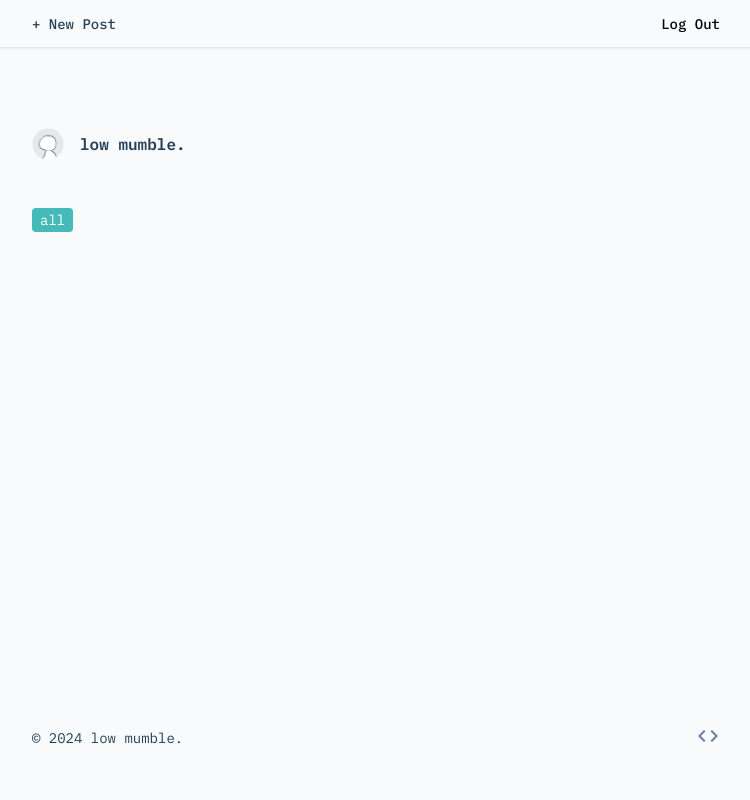
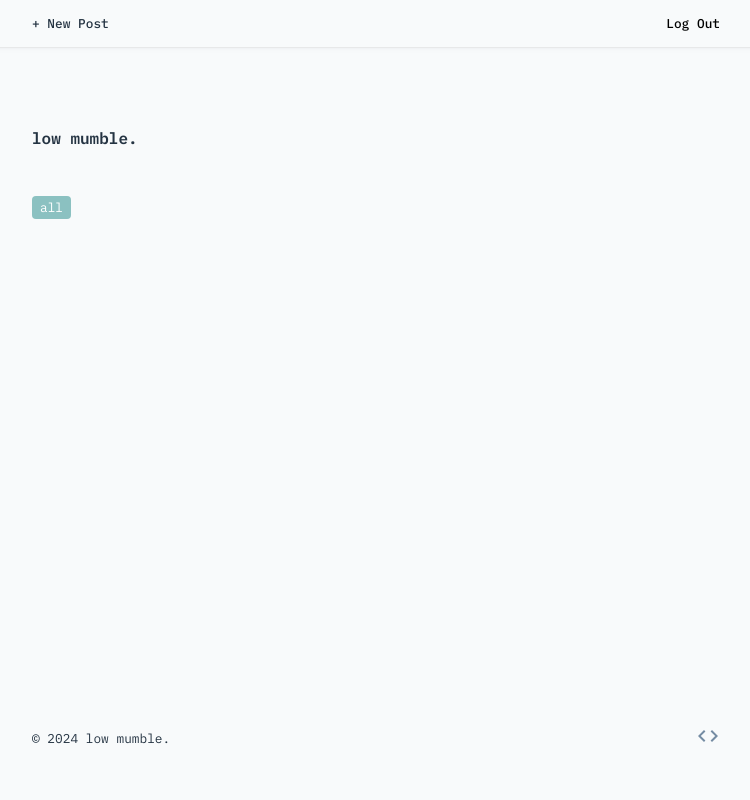
Before and after one commit to nmsalvatore/lowmumble, a Django app: page / in a window 1280 px wide. Shown: the whole page, without its empty margins (264-1014 px from the left). Run offline with Django 5.2, Linux system fonts and the light colour scheme; the visitor is signed in with stand-in values (Sample User, id 1); data that the repository does not hold is empty; style sheets or scripts are compiled from the project's sources; parts of the project's set-up code (start-up, migrations or seed data) failed here and were passed over; some libraries are stand-ins or nearby versions.

Commit message:
style: delete header image and style stuff

```diff
--- a/blog/static/blog/css/blog.css
+++ b/blog/static/blog/css/blog.css
@@ -33,7 +33,6 @@ nav.admin-bar a.new-post {
     text-decoration: none;
     font-weight: bold;
     color: var(--color-darkest);
-    margin-left: var(--size-2);
 }
 
 a {
@@ -300,6 +299,10 @@ article.post .tag-container {
     margin-bottom: var(--size-4);
 }
 
+code {
+    font-size: var(--font-size-2);
+}
+
 code,
 pre:has(code) {
     background: var(--color-light);
@@ -318,7 +321,6 @@ pre:has(code) {
 
 pre:has(code) code {
     font-family: inherit;
-    font-size: var(--font-size-2);
 }
 
 code:not(pre code) {
@@ -371,6 +373,7 @@ span.tag,
 article.post a.tag {
     background: var(--color-accent);
     color: white;
+    opacity: 1;
 }
 
 span.tag:focus {
@@ -382,13 +385,14 @@ a.tag {
 }
 
 .tag {
+    background: var(--color-medium);
     border-radius: var(--size-0);
-    color: var(--color-dark);
+    color: white;
     cursor: default;
     font-size: var(--font-size-2);
-    height: 24px;
-    line-height: 24px;
-    padding: 0 var(--size-1);
+    padding: var(--size-0) var(--size-1);
+    opacity: 0.25;
+    line-height: 1.2;
 }
 
 #id_tags {
--- a/blog/templates/blog/partials/header.html
+++ b/blog/templates/blog/partials/header.html
@@ -1,7 +1,6 @@
 {% load static %}
 
 <div>
-    <img src="{% static 'icons/lowmumble.webp' %}" alt="Low Mumble icon">
     <a
         href="{% url 'post_list' %}"
         id="blog_title">
--- a/blog/templates/blog/partials/post_list.html
+++ b/blog/templates/blog/partials/post_list.html
@@ -1,10 +1,16 @@
-<section class="tag-container" hx-boost="true" hx-target="main">
+<section class="tag-container">
     <a
+        hx-get="{% url 'post_list' %}"
+        hx-push-url="true"
+        hx-target="main"
         href="{% url 'post_list' %}"
         class="tag {% if not current_tag %}selected{% endif %}">all</a>
 
     {% for tag in tags %}
         <a
+            hx-get="{% url 'post_list' %}?tag={{ tag.slug }}"
+            hx-push-url="true"
+            hx-target="main"
             href="{% url 'post_list' %}?tag={{ tag.slug }}"
             class="tag{% if current_tag == tag %} selected{% endif %}">{{ tag }}</a>
     {% endfor %}
--- a/static/core/css/main.css
+++ b/static/core/css/main.css
@@ -6,14 +6,14 @@
     --size-4: 3rem;
     --size-5: 5rem;
     --font-size-1: 1rem;
-    --font-size-2: 0.875rem;
+    --font-size-2: 0.8rem;
     --color-opaque: rgba(0, 0, 0, 0.07);
-    --color-darkest: hsl(210 40% 25%);
-    --color-dark: hsl(210 30% 40%);
-    --color-medium: hsl(210 20% 50%);
-    --color-light: hsl(210 40% 95%);
+    --color-darkest: hsl(210 30% 20%);
+    --color-dark: hsl(210 25% 40%);
+    --color-medium: hsl(210 20% 55%);
+    --color-light: hsl(210 40% 96%);
     --color-lightest: hsl(210 30% 98%);
-    --color-accent: hsl(180 45% 50%);
+    --color-accent: hsl(180 30% 65%);
     --color-alert: hsl(0 30% 50%);
     --line-height: 1.7;
 }
@@ -58,10 +58,6 @@ body:has(.admin-bar) header.container {
 header div:has(#blog_title) {
     display: flex;
     align-items: center;
-}
-
-header img {
-    height: var(--size-3);
 }
 
 main {
```
Also changed, not shown: static/icons/github-mark.svg (deleted), static/icons/lowmumble.png (deleted), static/icons/lowmumble.webp (deleted).
